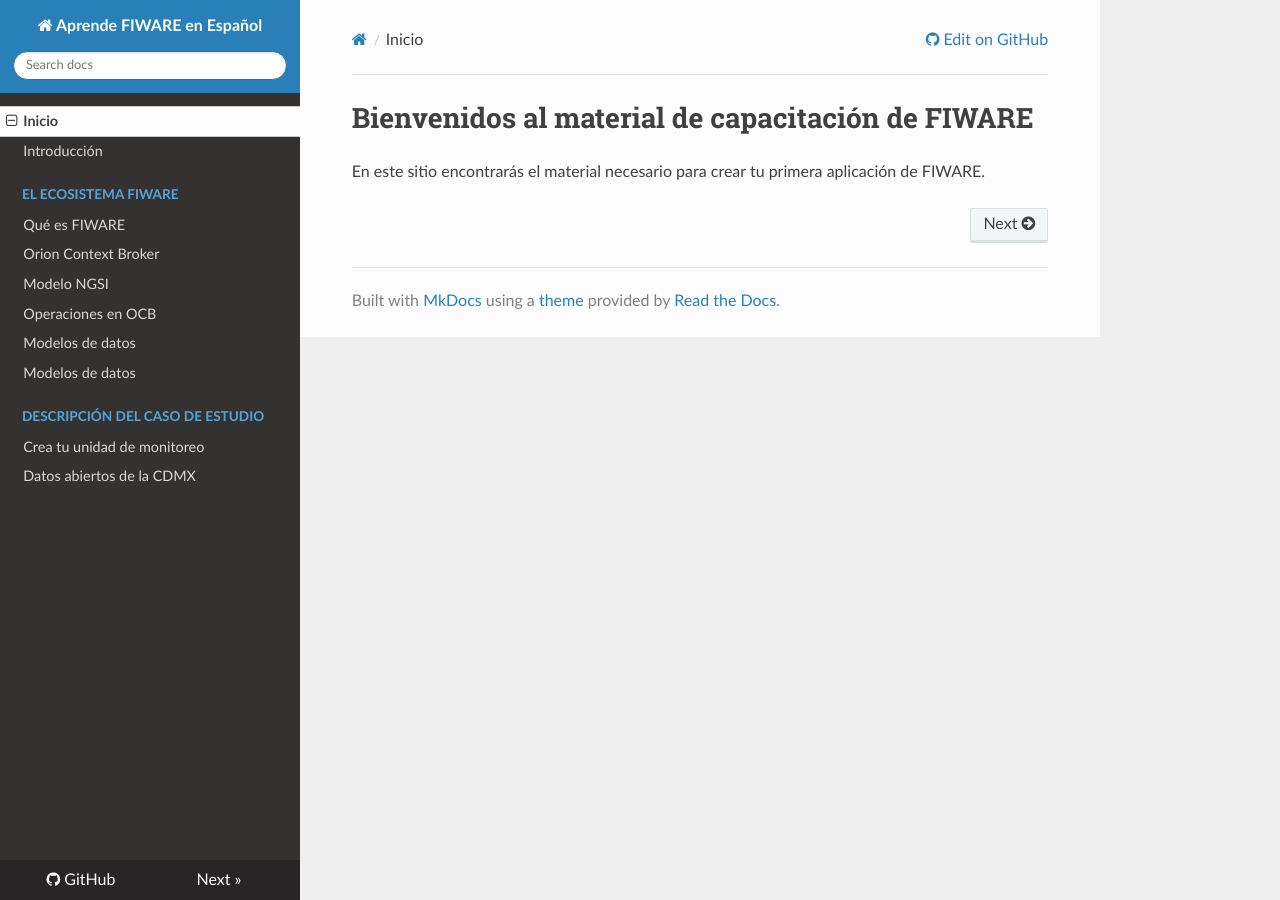
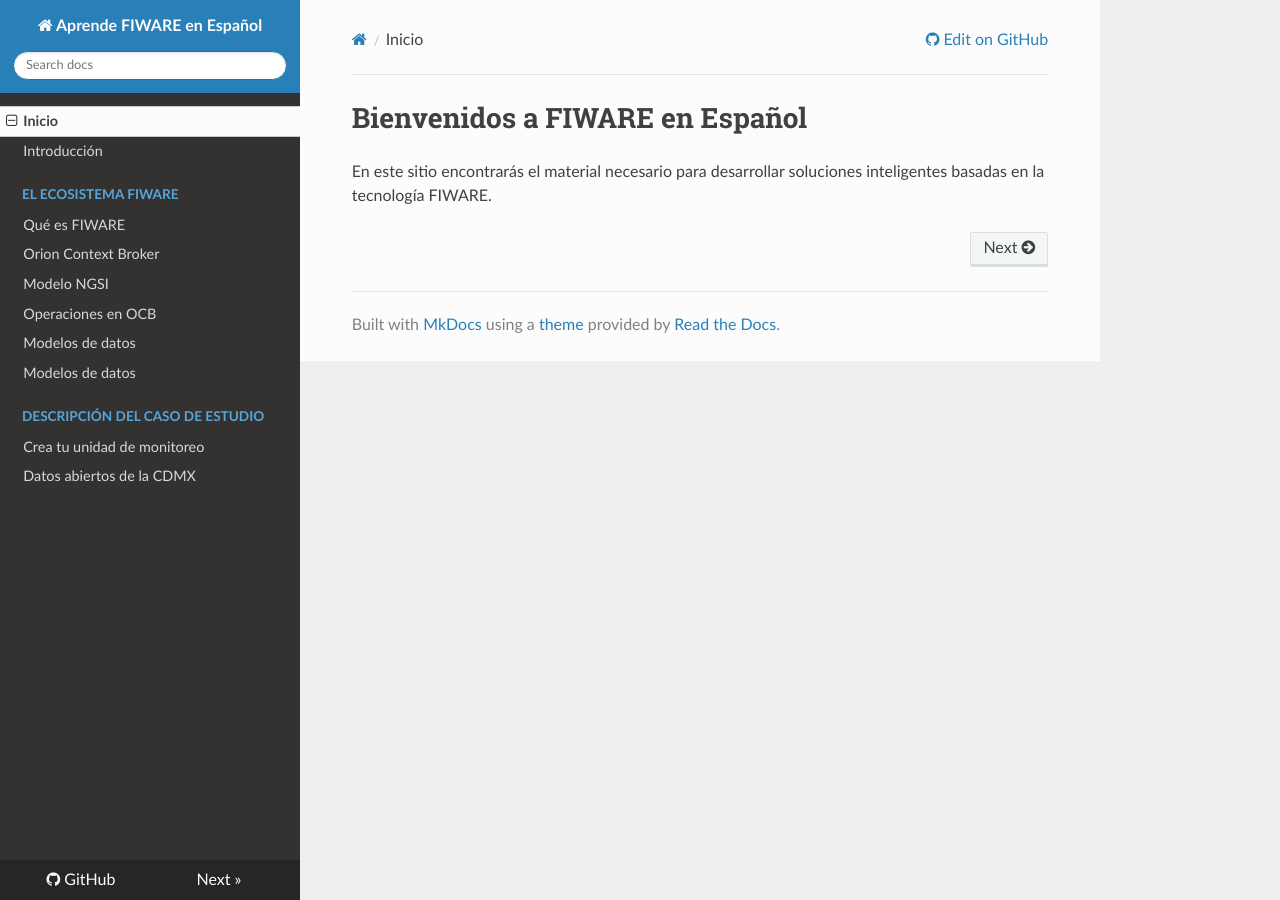
Before and after one commit to smartsdkInfotec/FIWARE_Training, an MkDocs documentation site: the page built from docs/index.md, in a window 1280 px wide. Built offline with MkDocs 1.6.1, drawn with Linux system fonts in a browser that asks for light colours; nearby versions of some CDN libraries; comment, search, counter and statistics services are not loaded; old or Windows-style settings are respelled for this version of MkDocs.

Commit message:
Update index.md

```diff
--- a/docs/index.md
+++ b/docs/index.md
@@ -1,2 +1,2 @@
-# Bienvenidos al material de capacitación de FIWARE
-En este sitio encontrarás el material necesario para crear tu primera aplicación de FIWARE.
+# Bienvenidos a FIWARE en Español
+En este sitio encontrarás el material necesario para desarrollar soluciones inteligentes basadas en la tecnología FIWARE.
```
